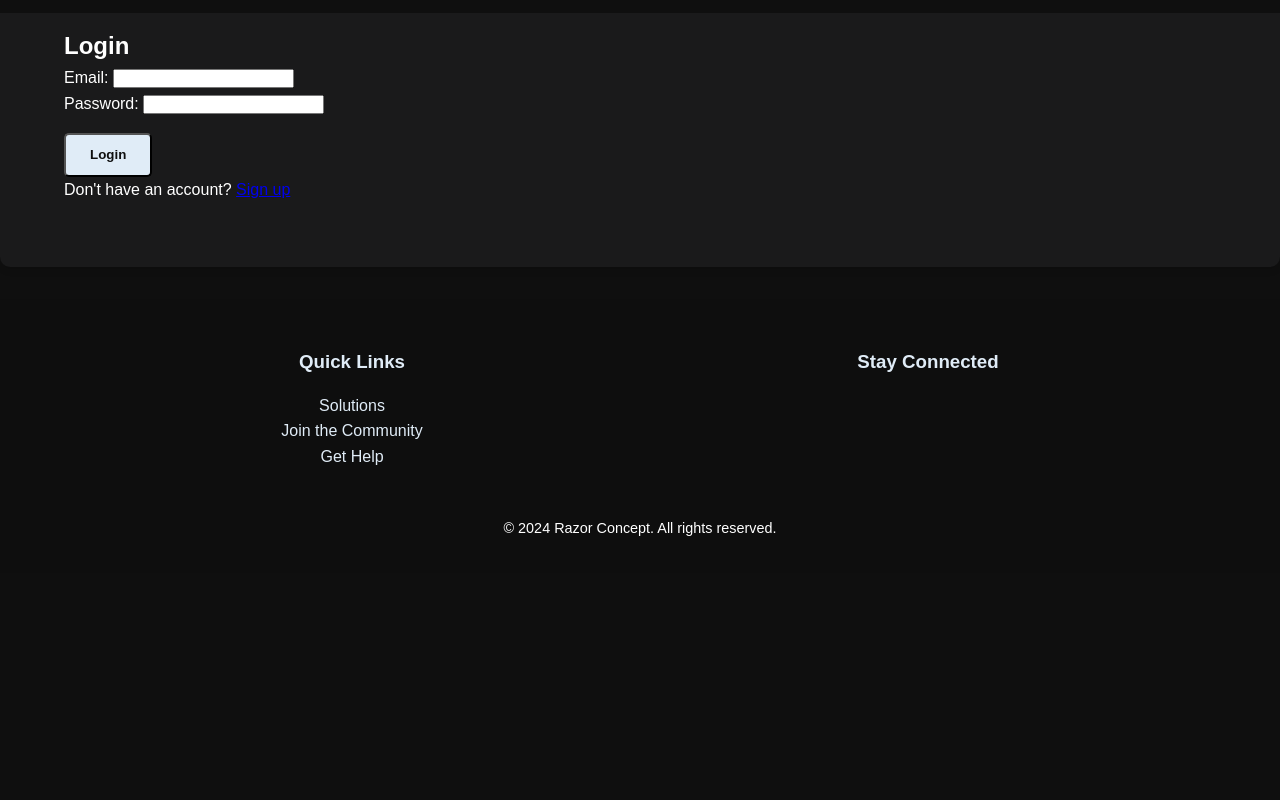
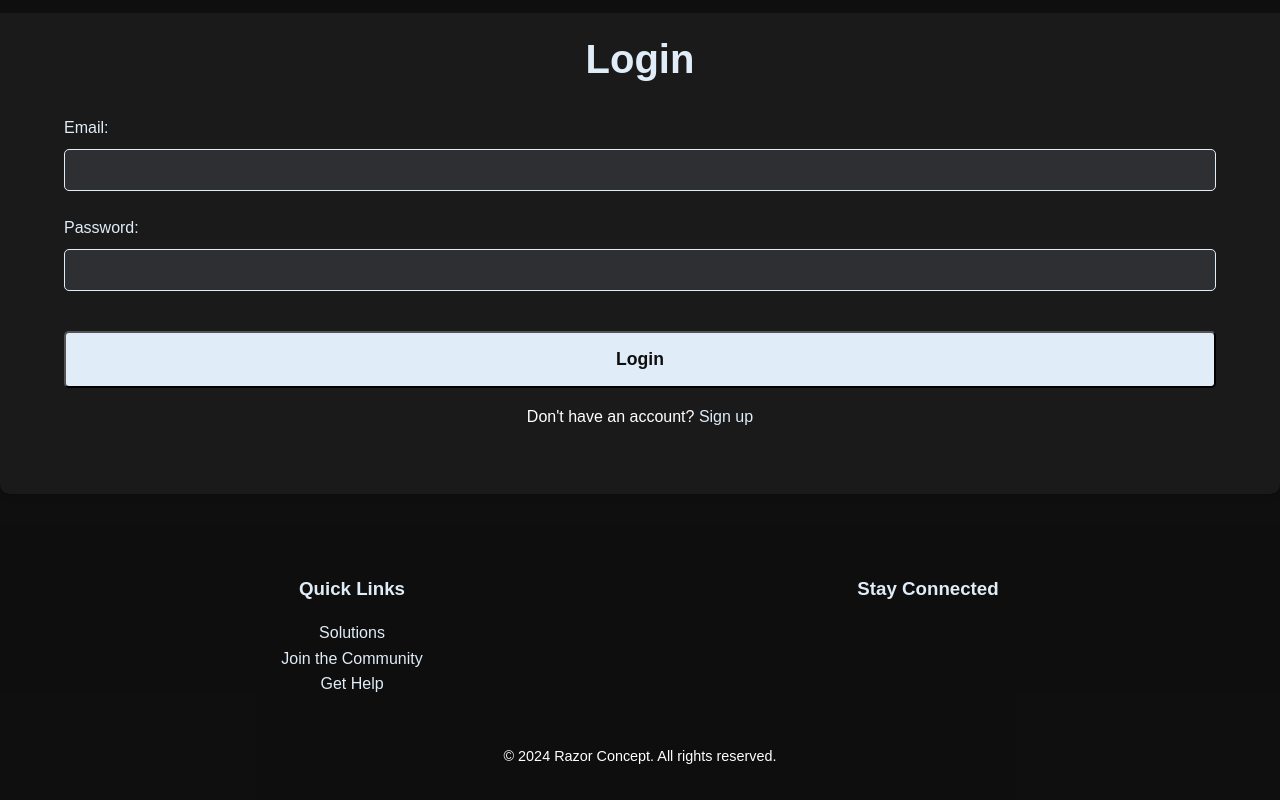
Before and after one commit to RazorConcept/razor-concept, a website: page pages/login.html in a window 1280 px wide. Shown: the part 69-869 px from the top of the page. Before the commit the page ends 800 px from the top, so only its background shows below. Drawn offline with Linux system fonts and the light colour scheme; files that its build step writes are made by us from their sources; files whose address does not match are found by name.

Commit message:
CSS for Sign-Up and Login added

```diff
--- a/style.css
+++ b/style.css
@@ -543,4 +543,75 @@ footer {
 
 html {
     scroll-behavior: smooth;
+}* Login and Signup Page Styles */
+#login-form, #signup-form {
+    max-width: 400px;
+    margin: 120px auto 40px;
+    padding: 2rem;
+    background-color: rgba(224, 236, 247, 0.05);
+    border-radius: 10px;
+    box-shadow: 0 4px 6px rgba(0, 0, 0, 0.1);
 }
+
+#login-form h1, #signup-form h1 {
+    font-size: 2.5rem;
+    margin-bottom: 1.5rem;
+    color: var(--accent-color);
+    text-align: center;
+}
+
+.form-group {
+    margin-bottom: 1.5rem;
+}
+
+.form-group label {
+    display: block;
+    margin-bottom: 0.5rem;
+    color: var(--accent-color);
+}
+
+.form-group input {
+    width: 100%;
+    padding: 0.8rem;
+    border: 1px solid var(--accent-color);
+    border-radius: 5px;
+    background-color: rgba(224, 236, 247, 0.1);
+    color: var(--text-color);
+    transition: var(--transition);
+}
+
+.form-group input:focus {
+    outline: none;
+    border-color: var(--text-color);
+    box-shadow: 0 0 0 2px rgba(224, 236, 247, 0.2);
+}
+
+#login-form .cta-button, #signup-form .cta-button {
+    width: 100%;
+    padding: 1rem;
+    font-size: 1.1rem;
+    text-align: center;
+    margin-top: 1rem;
+}
+
+#login-form p, #signup-form p {
+    margin-top: 1rem;
+    text-align: center;
+}
+
+#login-form a, #signup-form a {
+    color: var(--accent-color);
+    text-decoration: none;
+    transition: var(--transition);
+}
+
+#login-form a:hover, #signup-form a:hover {
+    color: var(--text-color);
+    text-decoration: underline;
+}
+
+@media (max-width: 768px) {
+    #login-form, #signup-form {
+        margin: 100px 20px 40px;
+    }
+}
```
